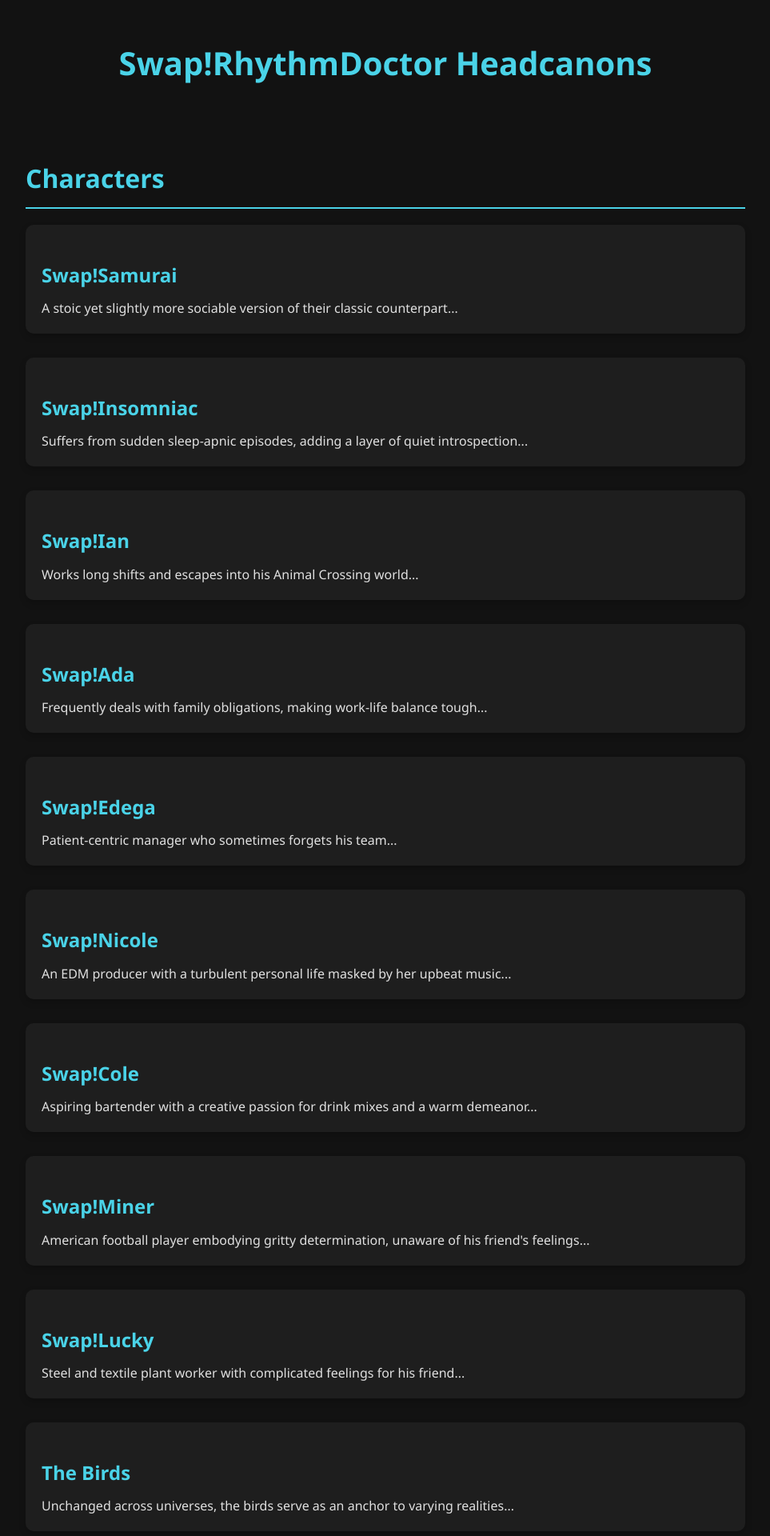
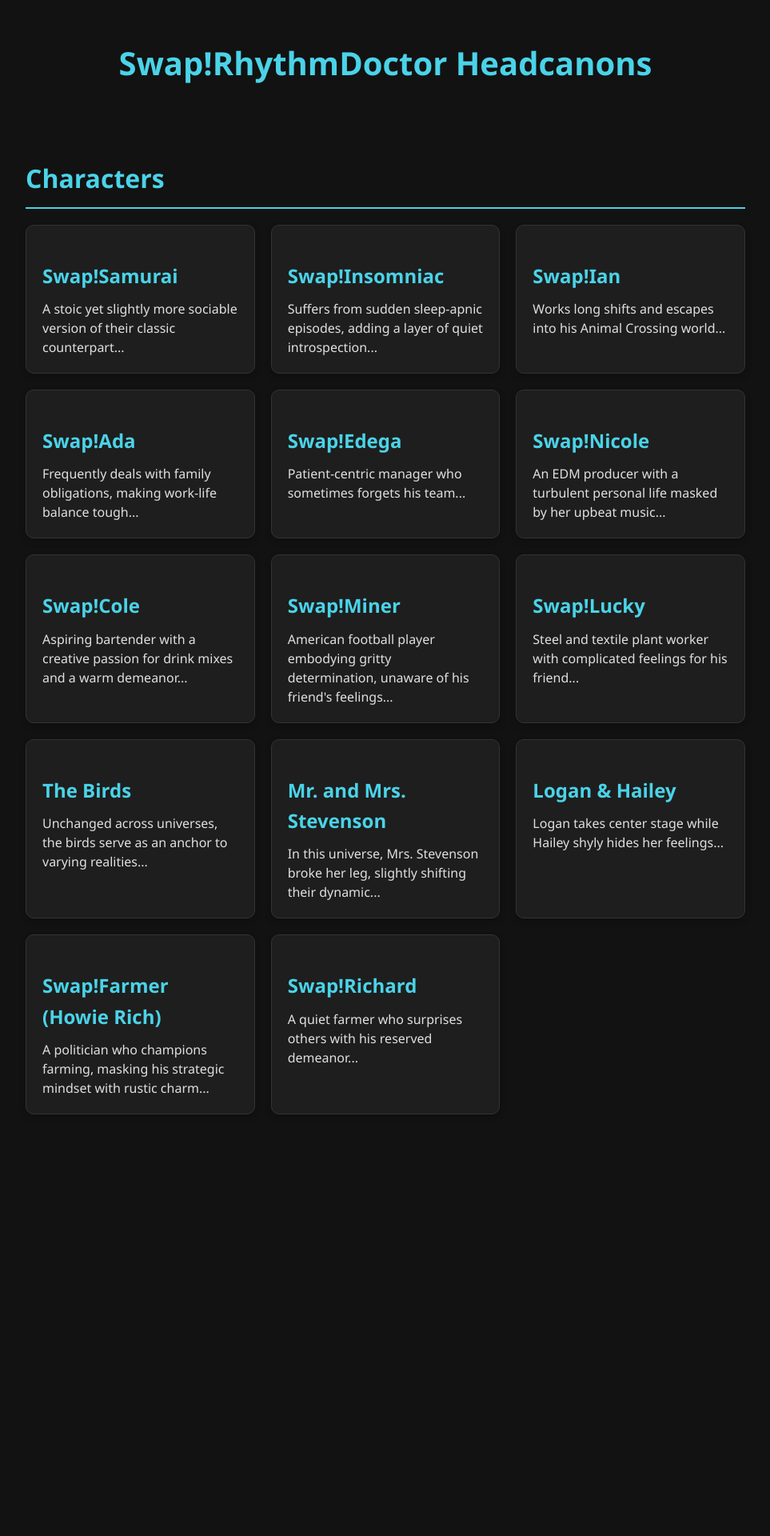
Before and after one commit to ArchooD2/Swap-RhythmDoctor, a Jekyll site: the page index.html, which Jekyll copies as it is, in a window 1280 px wide. Shown: the top 1920 px of the page at 80% size, without its empty margins (158-1121 px from the left). Built offline with Jekyll 4.4.1, drawn with Linux system fonts in a browser that asks for light colours; after the commit the page ends 1473 px from its top, so only the background shows below that.

Commit message:
Update style.css
grid cards for characters

```diff
--- a/assets/css/style.css
+++ b/assets/css/style.css
@@ -57,10 +57,13 @@
 ul {
     list-style: none;
     padding: 0;
+    display: grid;
+    grid-template-columns: repeat(auto-fill, minmax(250px, 1fr)); /* Three columns */
+    gap: 20px; /* Space between grid items */
 }
 
 li {
-    margin-bottom: 30px;
+    margin: 0; /* Remove margin since grid gap handles spacing */
 }
 
 /* Character Card */
@@ -70,6 +73,7 @@
     border-radius: 10px;
     box-shadow: 0 4px 8px rgba(0, 0, 0, 0.2);
     transition: transform 0.3s ease, box-shadow 0.3s ease;
+    border: 1px solid #333;
 }
 
 .character-card:hover {
@@ -90,3 +94,15 @@
 section {
     margin-bottom: 40px;
 }
+/* Responsive Layout */
+@media (max-width: 768px) {
+    ul {
+        grid-template-columns: repeat(auto-fill, minmax(200px, 1fr)); /* Adjust for smaller screens */
+    }
+}
+
+@media (max-width: 480px) {
+    ul {
+        grid-template-columns: 1fr; /* Single column on very small screens */
+    }
+}
```
